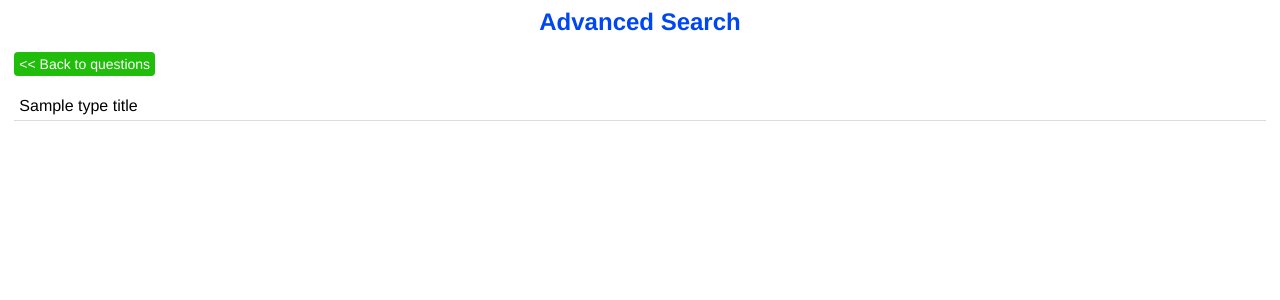
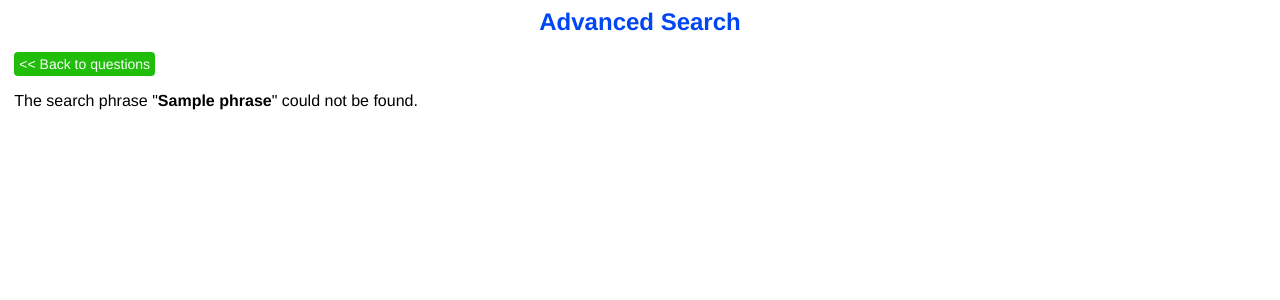
Before and after one commit to brzozasr/ask_mate, a Flask app: template templates/advanced_search.html in a window 1280 px wide. Shown: the top 300 px of the page. Run offline with Flask 2, Linux system fonts and the light colour scheme; the template is opened without the code that fills it: most values are stand-ins (such as "Sample title", 1, 10 or a date in 2020).

Commit message:
Search and Advanced Search improvements.

```diff
--- a/app.py
+++ b/app.py
@@ -6,7 +6,7 @@ from upload_file import *
 app = Flask(__name__)
 app.config['TEMPLATES_AUTO_RELOAD'] = True
 app.register_blueprint(upload_file, url_prefix='/upload')
-app.jinja_env.globals.update(highlight_phrase=highlight_phrase)
+app.jinja_env.globals.update(highlight_phrase=highlight_phrase, is_list=is_list)
 app.secret_key = b'secret_key!@#$%'
 
 
@@ -154,7 +154,7 @@ def search():
         query_phrase = f'%{phrase}%'
         question_search = db.execute_sql(query.questions_search, {'search': query_phrase})
         cols_to_show = {'Date': 1, 'View': 2, 'Vote': 3, 'Title': 4, 'Question': 5}
-        return render_template('search.html', search=question_search, cols=cols_to_show)
+        return render_template('search.html', search=question_search, cols=cols_to_show, phrase=phrase)
     elif request.args.get('advanced_search') == 'on':
         phrase = request.args.get('search')
         query_phrase = f'%{phrase}%'
--- a/templates/advanced_search.html
+++ b/templates/advanced_search.html
@@ -9,12 +9,8 @@
 {% block content %}
     <h2 class="title">Advanced Search</h2>
     <p><a class="btn_green" href="{{ url_for('question_list') }}">&lt;&lt; Back to questions</a></p>
+    {% if is_list(adv_search) and adv_search|length > 0 -%}
     <table class="adv-search">
-    {% if adv_search|length == 0 -%}
-        <tr>
-            <td><p class="txt_left">The search phrase "<strong>{{ phrase }}</strong>" could not be found.</p></td>
-        </tr>
-    {%- endif %}
     {% for row in adv_search -%}
         {% if row[search_type][0:1] == 'Q' -%}
             {% set type_title = '<strong>Question:</strong>' -%}
@@ -31,4 +27,7 @@
         </tr>
     {%- endfor %}
     </table>
+    {% else %}
+    <p>The search phrase "<strong>{{ phrase }}</strong>" could not be found.</p>
+    {%- endif %}
 {% endblock %}
--- a/templates/search.html
+++ b/templates/search.html
@@ -5,6 +5,7 @@
 {% block content %}
     <h2 class="title">Search</h2>
     <p><a class="btn_green" href="{{ url_for('question_list') }}"><< Back to questions</a></p>
+    {% if is_list(search) and search|length > 0 -%}
     <table class="center">
         <thead>
             <tr>
@@ -32,5 +33,7 @@
             {% endfor -%}
         </tbody>
     </table>
-
+    {% else %}
+    <p>The search phrase "<strong>{{ phrase }}</strong>" could not be found.</p>
+    {%- endif %}
 {% endblock %}
--- a/tools.py
+++ b/tools.py
@@ -61,3 +61,10 @@ def highlight_phrase(phrase, text, short=False):
             if i == occurrence - 1:
                 txt += text[cursor:length_txt]
     return txt
+
+
+def is_list(to_check):
+    if type(to_check) == list:
+        return True
+    else:
+        return False
```
